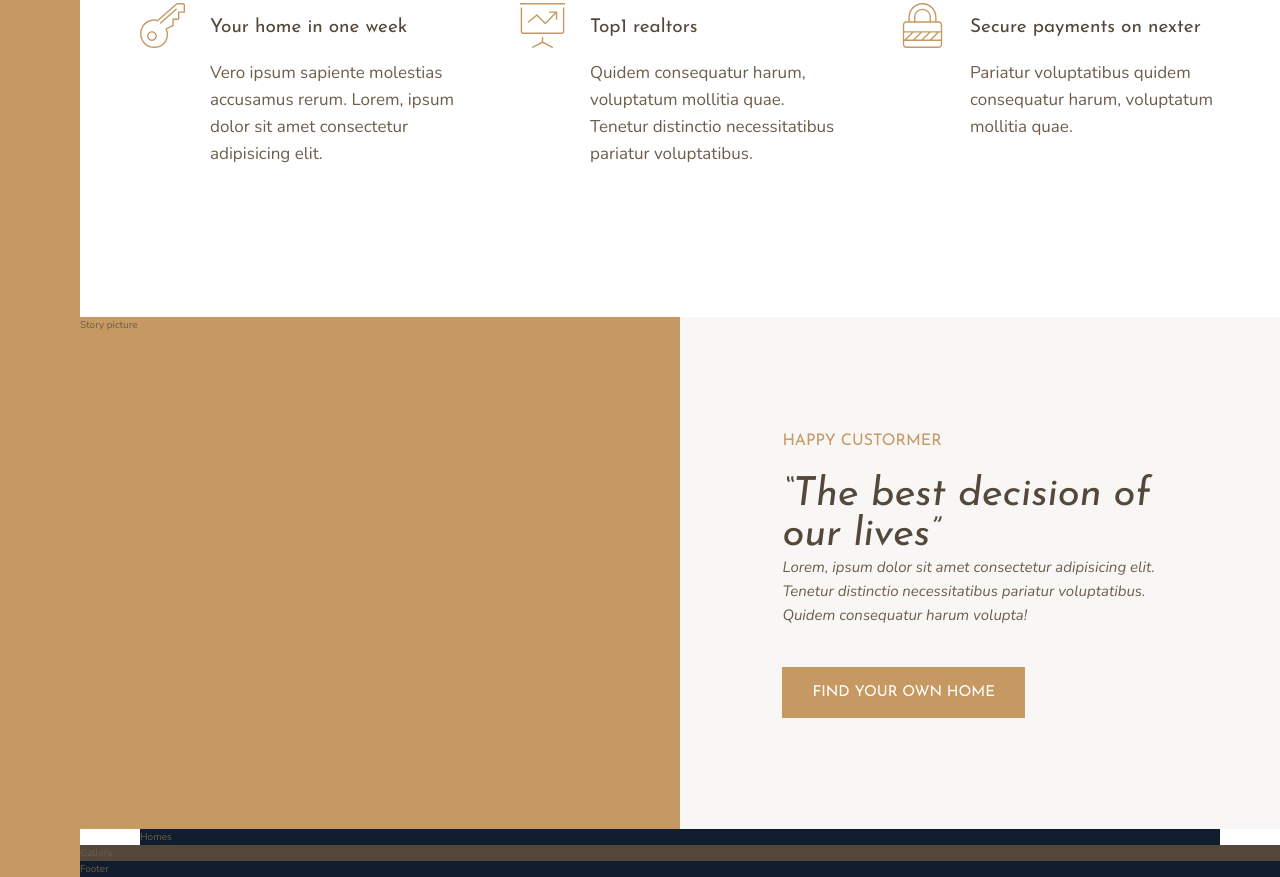
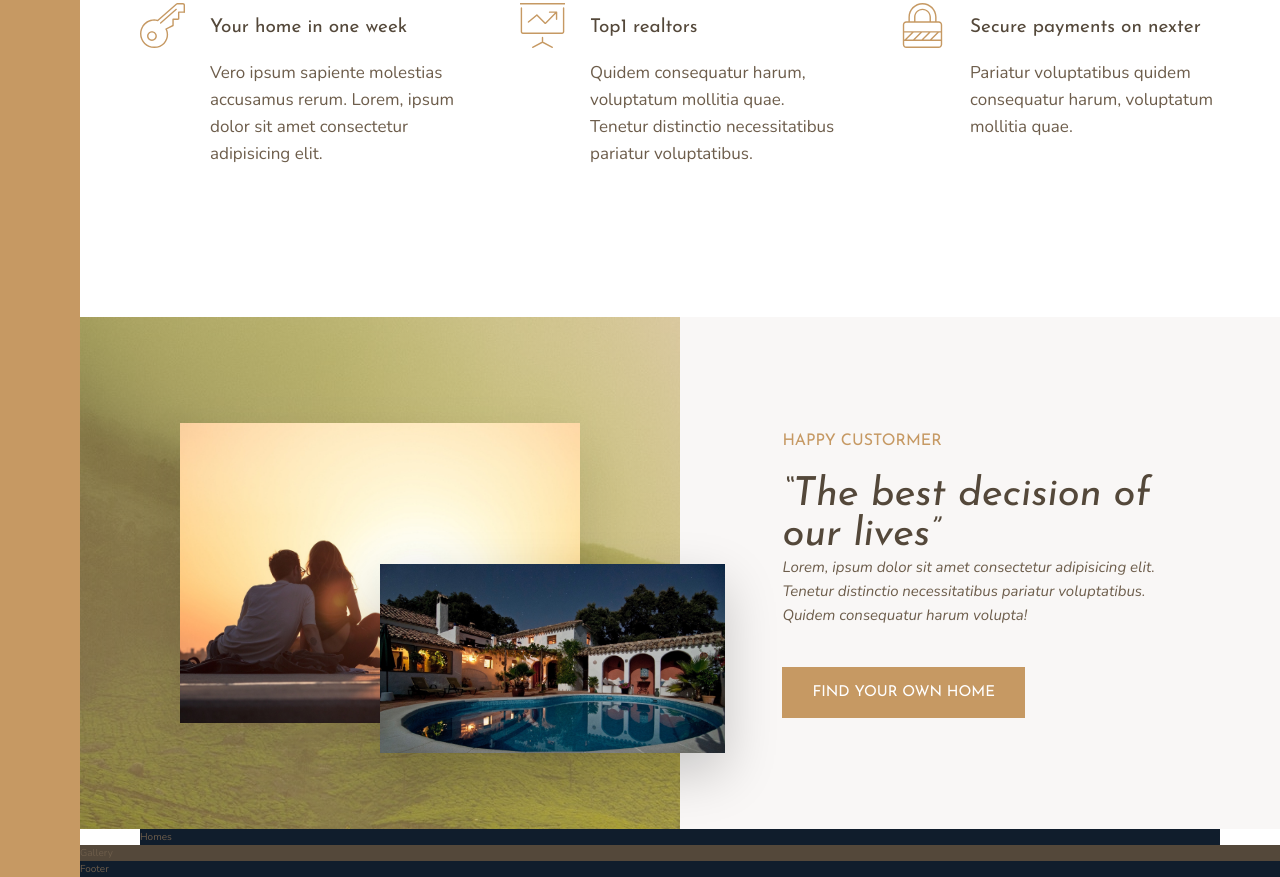
Before and after one commit to mattyImry/UdemyCssSass_Project3, a website: page index.html in a window 1280 px wide. Shown: the part 991-1868 px from the top of the page. Drawn offline with nearby package versions, Linux system fonts and the light colour scheme.

Commit message:
add images to story section

```diff
--- a/index.html
+++ b/index.html
@@ -76,7 +76,9 @@
         </section>
 
         <div class="story__pictures">
-            Story picture
+            <img src="img/story-1.jpeg" alt="Couple with new home" class="story__img--1">
+            <img src="img/story-2.jpeg" alt="Couple with new home" class="story__img--2">
+
         </div>
 
         <div class="story__content">
--- a/sass/_story.scss
+++ b/sass/_story.scss
@@ -2,6 +2,27 @@
     &__pictures {
         background-color: $color-primary;
         grid-column: full-start / col-end 4;
+        background-image: linear-gradient(rgba($color-primary, .5), rgba($color-primary, .5)), url(../img/back.jpg); // use 2 images. 2 same color                                                                                                                           transparent(1 picture and  then the                                                                                                                  image .
+
+        display: grid;
+        grid-template-rows: repeat(6, 1fr);
+        grid-template-columns: repeat(6, 1fr) ;
+        align-items: center;
+    }
+
+    &__img--1{
+        width: 100%;
+        grid-row: 2 / 6;
+        grid-column: 2 / 6;
+        box-shadow: 0 2rem 5rem rgba(#000, .1);
+    }
+
+    &__img--2 {
+        width: 115%;
+        grid-row: 4 / 6;
+        grid-column: 4 / 7;
+        z-index: 20;
+        box-shadow: 0 2rem 5rem rgba(#000, .2);
     }
 
     &__content {
```
Also changed, not shown: css/style.css.
